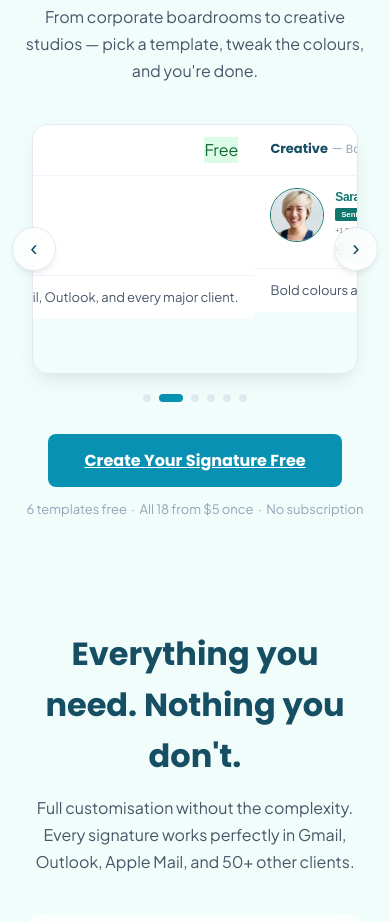
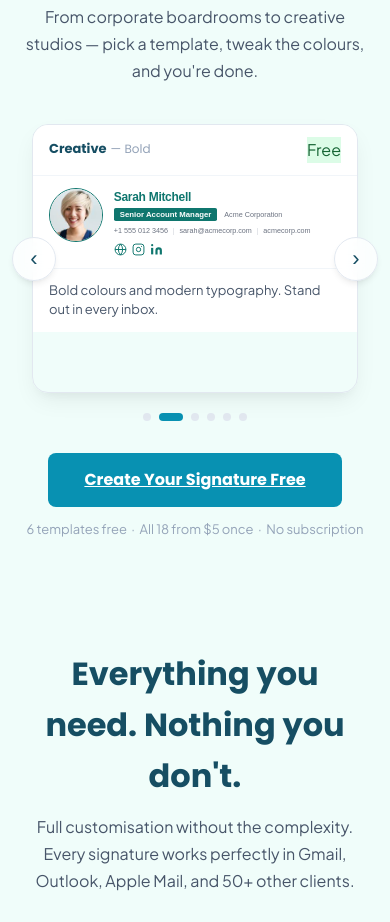
Before and after one commit to Lemmingtons/emailsignaturegenerator, a plain HTML site: page index.html in a window 390 px wide. Shown: the part 1278-2200 px from the top of the page. Drawn offline with Linux system fonts and the light colour scheme.

Commit message:
Fix mobile carousel slide width causing multi-turn scrolling
Slides were expanding to 545px on a 311px carousel because min-width:100%
resolved against the unconstrained flex track. Fix: add width:100% to both
track and slide so content can't blow out the carousel bounds.

Co-Authored-By: Claude Sonnet 4.6 <noreply@anthropic.com>

```diff
--- a/css/styles.css
+++ b/css/styles.css
@@ -1107,13 +1107,16 @@ body {
 
 .sig-carousel-track {
   display: flex;
+  width: 100%;
   transition: transform 0.45s cubic-bezier(0.4, 0, 0.2, 1);
   will-change: transform;
 }
 
 .sig-carousel-slide {
+  width: 100%;
   min-width: 100%;
   flex-shrink: 0;
+  overflow: hidden;
   display: flex;
   flex-direction: column;
 }
```
